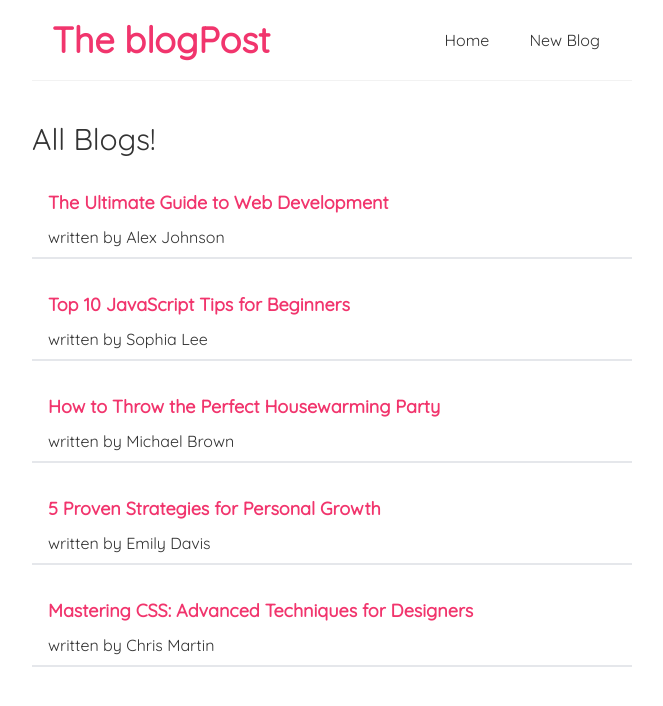
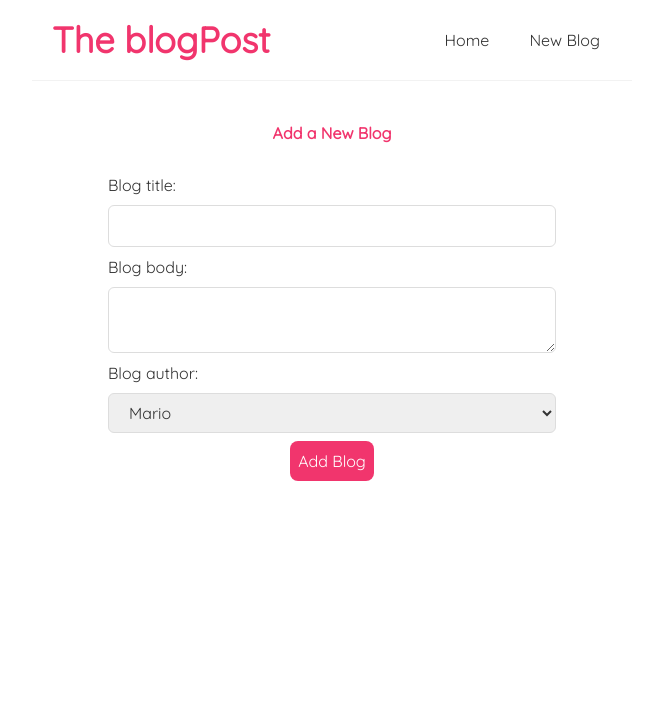
Before and after one commit to dhruv70441/blogPost, a React (Vite) app in the folder frontend/: page /create in a window 1280 px wide. Shown: the top 706 px of the page, without its empty margins (308-971 px from the left). Built offline with nearby package versions, Linux system fonts and the light colour scheme; data requests are answered from the project's data file; a web font is replaced by a local one.

Commit message:
created createpage and blogdetailpage

```diff
--- a/frontend/data/db.json
+++ b/frontend/data/db.json
@@ -1,35 +1,34 @@
 {
- "blogs" : [
+  "blogs": [
     {
       "title": "The Ultimate Guide to Web Development",
-      "body": "Web development is an ever-evolving field that requires a combination of technical skills, creativity, and a keen eye for detail. From mastering HTML and CSS to diving into JavaScript frameworks like React and Vue.js, there is always something new to learn. This blog explores the latest trends in web development, including responsive design, performance optimization, and accessibility standards.",
+      "body": "Web development is an ever-evolving field that requires a combination of technical skills, creativity, and a keen eye for detail. From mastering HTML and CSS to diving into JavaScript frameworks like React and Vue.js, there is always something new to learn. This blog explores the latest trends in web development, including responsive design, performance optimization, and accessibility standards. One of the major shifts in web development has been the move towards Single Page Applications (SPAs), where frameworks like React, Angular, and Vue.js are making development more efficient by updating the UI without the need for a full page reload. We will also cover the importance of version control systems like Git and how they streamline collaboration in development teams. Additionally, we will touch on the growing importance of performance optimization techniques, such as lazy loading, code splitting, and progressive web apps (PWAs), which help in creating fast, user-friendly websites.",
       "author": "Alex Johnson",
-      "id": 1
+      "id": "1"
     },
     {
       "title": "Top 10 JavaScript Tips for Beginners",
-      "body": "JavaScript is a powerful language that can sometimes be overwhelming for beginners. In this blog, we simplify JavaScript by sharing ten essential tips, such as understanding closures, using modern ES6+ syntax, and debugging effectively. By the end of this post, you’ll feel more confident in your ability to write clean and efficient JavaScript code.",
+      "body": "JavaScript is a powerful language that can sometimes be overwhelming for beginners. In this blog, we simplify JavaScript by sharing ten essential tips, such as understanding closures, using modern ES6+ syntax, and debugging effectively. By the end of this post, you’ll feel more confident in your ability to write clean and efficient JavaScript code. We’ll also discuss the significance of asynchronous programming, which is a core concept in modern JavaScript. Asynchronous operations like promises, async/await, and callbacks are essential for handling tasks like API requests and timers. Furthermore, we'll explore the importance of understanding the 'this' keyword in JavaScript, which can often lead to confusion but is vital to mastering the language. Finally, we'll cover the use of tools such as Chrome Developer Tools, which help developers identify errors, inspect elements, and monitor network activity for faster debugging and optimization.",
       "author": "Sophia Lee",
-      "id": 2
+      "id": "2"
     },
     {
       "title": "How to Throw the Perfect Housewarming Party",
-      "body": "Hosting a housewarming party can be a fun way to celebrate your new space and connect with friends and family. This guide covers everything you need to know, from creating a guest list and sending out invitations to planning food, drinks, and decorations. We’ll also share tips for making your guests feel at home and ensuring the party is a memorable one.",
+      "body": "Hosting a housewarming party can be a fun way to celebrate your new space and connect with friends and family. This guide covers everything you need to know, from creating a guest list and sending out invitations to planning food, drinks, and decorations. We’ll also share tips for making your guests feel at home and ensuring the party is a memorable one. The first step is choosing a theme, whether it’s a casual barbecue, an elegant cocktail party, or a cozy indoor gathering. After that, we’ll guide you on how to plan the food and drink menu based on the theme and number of guests, including suggestions for appetizers, main courses, and unique cocktails. Additionally, we’ll cover practical tips such as providing clear instructions for parking, preparing a welcoming speech, and having a backup plan in case of bad weather. Lastly, we’ll touch on how to keep the atmosphere relaxed and enjoyable by engaging in games, music, and conversation starters.",
       "author": "Michael Brown",
-      "id": 3
+      "id": "3"
     },
     {
       "title": "5 Proven Strategies for Personal Growth",
-      "body": "Personal growth is a journey that requires intentional effort and a willingness to step out of your comfort zone. In this blog, we discuss five strategies for self-improvement, including setting clear goals, practicing mindfulness, building healthy habits, and seeking feedback. Whether you’re looking to advance your career or enhance your relationships, these tips will help you achieve your goals.",
+      "body": "Personal growth is a journey that requires intentional effort and a willingness to step out of your comfort zone. In this blog, we discuss five strategies for self-improvement, including setting clear goals, practicing mindfulness, building healthy habits, and seeking feedback. Whether you’re looking to advance your career or enhance your relationships, these tips will help you achieve your goals. One key strategy is to set SMART (Specific, Measurable, Achievable, Relevant, and Time-bound) goals that help you stay focused and motivated. We will also dive into the power of mindfulness and meditation to reduce stress, improve concentration, and enhance emotional well-being. Building healthy habits, like exercising regularly, eating well, and getting enough sleep, is another crucial aspect of personal growth. Lastly, we’ll explore how seeking feedback from mentors, colleagues, and friends can help you identify areas for improvement and accelerate your growth.",
       "author": "Emily Davis",
-      "id": 4
+      "id": "4"
     },
     {
       "title": "Mastering CSS: Advanced Techniques for Designers",
-      "body": "CSS is a fundamental tool for web designers, but mastering it requires more than knowing the basics. In this blog, we delve into advanced CSS techniques such as CSS Grid, Flexbox, animations, and custom properties (variables). We also share insights into debugging CSS issues and creating visually stunning, responsive designs that stand out.",
+      "body": "CSS is a fundamental tool for web designers, but mastering it requires more than knowing the basics. In this blog, we delve into advanced CSS techniques such as CSS Grid, Flexbox, animations, and custom properties (variables). We also share insights into debugging CSS issues and creating visually stunning, responsive designs that stand out. We’ll start by exploring CSS Grid and Flexbox, two modern layout techniques that allow you to create complex, responsive web designs with ease. These methods make it possible to design web pages that adapt to various screen sizes without the need for hacks or workarounds. In addition, we’ll cover CSS animations and transitions, which can enhance user experience by adding interactivity and visual appeal to your pages. Finally, we’ll discuss custom properties (CSS variables) and how they help maintain consistency throughout your stylesheets while making the code more manageable and easier to modify.",
       "author": "Chris Martin",
-      "id": 5
+      "id": "5"
     }
   ]
-
 }
--- a/frontend/package.json
+++ b/frontend/package.json
@@ -11,7 +11,8 @@
   },
   "dependencies": {
     "react": "^18.3.1",
-    "react-dom": "^18.3.1"
+    "react-dom": "^18.3.1",
+    "react-router-dom": "^7.1.1"
   },
   "devDependencies": {
     "@eslint/js": "^9.17.0",
--- a/frontend/src/App.jsx
+++ b/frontend/src/App.jsx
@@ -1,13 +1,26 @@
+import BlogDetails from "./BlogDetails"
 import Navbar from "./components/Navbar"
+import Create from "./Create"
 import Home from "./Home"
+import { BrowserRouter as Router, Route, Routes } from 'react-router-dom'
+import NotFound from "./NotFound"
+//Routes = Switch
+
 function App() {
   return (
-    <div>
-      <Navbar />
-      <div className="my-10 mx-auto max-w-[600px]">
-        <Home />
+    <Router>
+      <div>
+        <Navbar />
+        <div className="my-10 mx-auto max-w-[600px]">
+          <Routes>
+            <Route exact path="/" element={<Home />} />
+            <Route path="/create" element={<Create />} />
+            <Route path="/blogs/:id" element={<BlogDetails />} />
+            <Route path="*" element={<NotFound />} />
+          </Routes>
+        </div>
       </div>
-    </div>
+    </Router>
   )
 }
 
--- /dev/null
+++ b/frontend/src/BlogDetails.jsx
@@ -0,0 +1,37 @@
+import React from 'react'
+import { useNavigate, useParams } from 'react-router-dom'
+import useFetch from './useFetch';
+
+const BlogDetails = () => {
+    const { id } = useParams();
+    const { data: blog, error, isPending } = useFetch('http://localhost:8000/blogs/' + id)
+    const navigate = useNavigate()
+    const handleClicks = () => {
+      fetch('http://localhost:8000/blogs/' + blog.id,{
+        method:'delete'
+
+      }).then(()=>{
+        navigate('/')
+      })
+    }
+
+  return (
+    <div>
+        {isPending && <div>Loading</div>}
+        {error && <div>{error}</div>}
+        {blog && (
+            <article>
+                <h2 className='text-2xl font-bold text-[#f1356d] mb-3'>{blog.title}</h2>
+                <p>Written by {blog.author}</p>
+                <div className=' my-5'>{blog.body}</div>
+                <button
+                  onClick={handleClicks}
+                  className=' bg-[#f1356d] text-[#fff] border-0 p-2 rounded-lg cursor-pointer'
+                >Delete</button>
+            </article>
+        )}
+    </div>
+  )
+}
+
+export default BlogDetails
--- a/frontend/src/BlogList.jsx
+++ b/frontend/src/BlogList.jsx
@@ -1,11 +1,14 @@
+import { Link } from "react-router-dom";
 const BlogList = ({blogs, title}) => {
     return (
         <div>
-        <h2 className='text-3xl' text>{title}</h2>
+        <h2 className='text-3xl'>{title}</h2>
             {blogs.map((blog)=>(
                 <div key={blog.id} className='py-2 px-4 my-6 mx-0 border-b-2 border-[#fafafa]-800 hover:shadow-md hover:shadow-[#ccc]'>
-                    <h2 className='text-lg font-bold text-[#f1356d] mb-2'>{blog.title}</h2>
-                    <p>written by {blog.author}</p>
+                    <Link to={`/blogs/${blog.id}`}>
+                        <h2 className='text-lg font-bold text-[#f1356d] mb-2'>{blog.title}</h2>
+                        <p>written by {blog.author}</p>
+                    </Link>
                 </div>
             ))}
         </div>
--- /dev/null
+++ b/frontend/src/Create.jsx
@@ -0,0 +1,87 @@
+import { useState } from "react";
+import { useNavigate } from "react-router-dom";
+
+const Create = () => {
+  const [title, setTitle] = useState('');
+  const [body, setBody] = useState('');
+  const [author, setAuthor] = useState('Mario');
+  const [isPending, setIsPending] = useState(false);
+  const navigate = useNavigate();
+
+  const handleSubmit = (e) => {
+    e.preventDefault();
+
+    const blog = { title, body, author };
+
+    setIsPending(true);
+
+    fetch('http://localhost:8000/blogs', {
+      method: 'POST',
+      headers: { 'Content-Type': 'application/json' },
+      body: JSON.stringify(blog)
+    }).then(() => {
+      console.log('New blog added');
+      setIsPending(false);
+      navigate('/');
+    });
+  };
+
+  return (
+    <div className="max-w-md my-0 mx-auto text-center">
+      <h2 className="text-md font-bold text-[#f1356d] mb-7">
+        Add a New Blog
+      </h2>
+      <form onSubmit={handleSubmit}>
+        <label htmlFor="blogtitle" className="text-left block">
+          Blog title:
+        </label>
+        <input
+          type="text"
+          required
+          name="blogtitle"
+          value={title}
+          onChange={(e) => setTitle(e.target.value)}
+          className="border-[1px] border-[#ddd] rounded-md w-full py-2 px-4 my-2 mx-0 box-border block"
+        />
+        <label htmlFor="blogbody" className="text-left block">
+          Blog body:
+        </label>
+        <textarea
+          name="blogbody"
+          required
+          value={body}
+          onChange={(e) => setBody(e.target.value)}
+          className="border-[1px] border-[#ddd] rounded-md w-full py-2 px-4 my-2 mx-0 box-border block"
+        ></textarea>
+        <label htmlFor="blogauthor" className="text-left block">
+          Blog author:
+        </label>
+        <select
+          name="blogauthor"
+          value={author}
+          onChange={(e) => setAuthor(e.target.value)}
+          className="border-[1px] border-[#ddd] rounded-md w-full py-2 px-4 my-2 mx-0 box-border block"
+        >
+          <option value="Mario">Mario</option>
+          <option value="Yoshi">Yoshi</option>
+        </select>
+        {!isPending && (
+          <button className="bg-[#f1356d] text-[#fff] border-0 p-2 rounded-lg cursor-pointer">
+            Add Blog
+          </button>
+        )}
+        {isPending && (
+          <button
+            disabled
+            type="submit"
+            className="bg-[#f1356d] text-[#fff] border-0 p-2 rounded-lg cursor-pointer"
+          >
+            Adding Blog...
+          </button>
+        )}
+      </form>
+    </div>
+  );
+};
+
+export default Create;
--- a/frontend/src/Home.jsx
+++ b/frontend/src/Home.jsx
@@ -1,14 +1,9 @@
-import React, { useEffect, useState } from 'react';
 import BlogList from './BlogList';
 import useFetch from './useFetch';
-
 
 const Home = () => {
 
   const { data: blogs, isPending, error } = useFetch('http://localhost:8000/blogs')
-
-
-
 
   return (
     <div>
--- /dev/null
+++ b/frontend/src/NotFound.jsx
@@ -0,0 +1,19 @@
+import { Link } from 'react-router-dom'
+const NotFound = () => {
+  return (
+    <div className=' mx-auto flex flex-col text-center'>
+        <h2
+            className=' text-[#f1356d] font-bold text-9xl'
+        >404</h2>
+        <p
+            className=' text-red-500 font-bold text-4xl my-8'
+        >Page Not Found😞</p>
+        <Link
+            to='/'
+            className='text-xl text-blue-400 underline font-bold'
+        > Back to the homepage...</Link>
+    </div>
+  )
+}
+
+export default NotFound
--- a/frontend/src/components/Navbar.jsx
+++ b/frontend/src/components/Navbar.jsx
@@ -1,12 +1,11 @@
-import React from 'react'
-
+import { Link } from "react-router-dom";
 const Navbar = () => {
   return (
     <nav className='p-5 flex items-center max-w-[600px] mx-auto border-b border-[#f2f2f2]'>
         <h1 className='text-[#f1356d] text-4xl font-bold'>The blogPost</h1>
         <div className='ml-auto'>
-            <a href="/" className='ml-4 no-underline p-3 hover:text-[#f1356d]'>Home</a>
-            <a href="/create" className='ml-4 no-underline p-3 hover:text-[#f1356d]'>New Blog</a>
+            <Link to="/" className='ml-4 no-underline p-3 hover:text-[#f1356d]'>Home</Link>
+            <Link to="/create" className='ml-4 no-underline p-3 hover:text-[#f1356d]'>New Blog</Link>
         </div>
     </nav>
   )
--- a/frontend/src/useFetch.js
+++ b/frontend/src/useFetch.js
@@ -1,30 +1,40 @@
-import { useState, useEffect }from 'react'
+import { useState, useEffect } from 'react';
 
 const useFetch = (url) => {
-    const [data, setData] = useState(null);
-    const [isPending, setIsPending] = useState(true);
-    const [error, setError] = useState(null);
+  const [data, setData] = useState(null);
+  const [isPending, setIsPending] = useState(true);
+  const [error, setError] = useState(null);
 
-    useEffect(() => {
-        fetch(url)
-        .then(res => {
-          if(!res.ok){
-            throw Error('could not fatch the data for that resource');
+  useEffect(() => {
+    const abortController = new AbortController();
+
+    setTimeout(() => {
+      fetch(url, { signal: abortController.signal })
+        .then((res) => {
+          if (!res.ok) {
+            throw new Error('Could not fetch the data for that resource');
           }
           return res.json();
         })
-        .then(data => {
+        .then((data) => {
           setData(data);
-          setIsPending(false)
-          setError(null)
+          setIsPending(false);
+          setError(null);
         })
-        .catch(err => {
-          setIsPending(false)
-          setError(err.message)
-        })
-      },[url])
+        .catch((err) => {
+          if (err.name === 'AbortError') {
+            console.log('Fetch aborted');
+          } else {
+            setIsPending(false);
+            setError(err.message);
+          }
+        });
+    }, 1000);
 
-      return { data, isPending, error }
-}
+    return () => abortController.abort();
+  }, [url]);
 
-export default useFetch
+  return { data, isPending, error };
+};
+
+export default useFetch;
```
Also changed, not shown: 1 other file (tests, documents, lock files or other folders).
